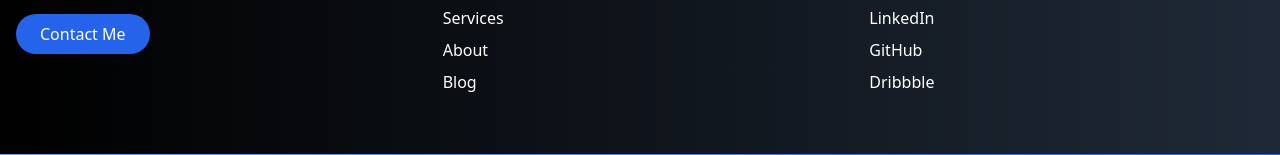
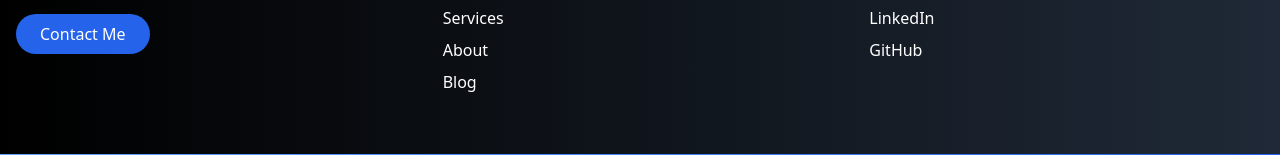
Before and after one commit to Oluwanife441/Scissor, a React (Vite) app: page / in a window 1280 px wide. Shown: the part 1456-1611 px from the top of the page. Built offline with nearby package versions, Linux system fonts and the light colour scheme.

Commit message:
Deleted me.jsx

```diff
--- a/src/components/footer.tsx
+++ b/src/components/footer.tsx
@@ -7,10 +7,12 @@ const Footer: React.FC = () => {
   const isInView = useInView(footerRef, { threshold: 0.1 });
 
   const platforms = [
-    { name: "Twitter", url: "https://twitter.com/yourprofile" },
-    { name: "LinkedIn", url: "https://linkedin.com/in/yourprofile" },
-    { name: "GitHub", url: "https://github.com/yourprofile" },
-    { name: "Dribbble", url: "https://dribbble.com/yourprofile" },
+    { name: "Twitter", url: "https://x.com/Oluwanifemi107" },
+    {
+      name: "LinkedIn",
+      url: "https://www.linkedin.com/in/oluwanifemi-orimoloye-6746052b5/",
+    },
+    { name: "GitHub", url: "https://github.com/Oluwanife441" },
   ];
 
   const quickLinks = [
```
Also changed, not shown: me.jsx (deleted, +0 -34 lines), 1 other file (tests, documents, lock files or other folders).
